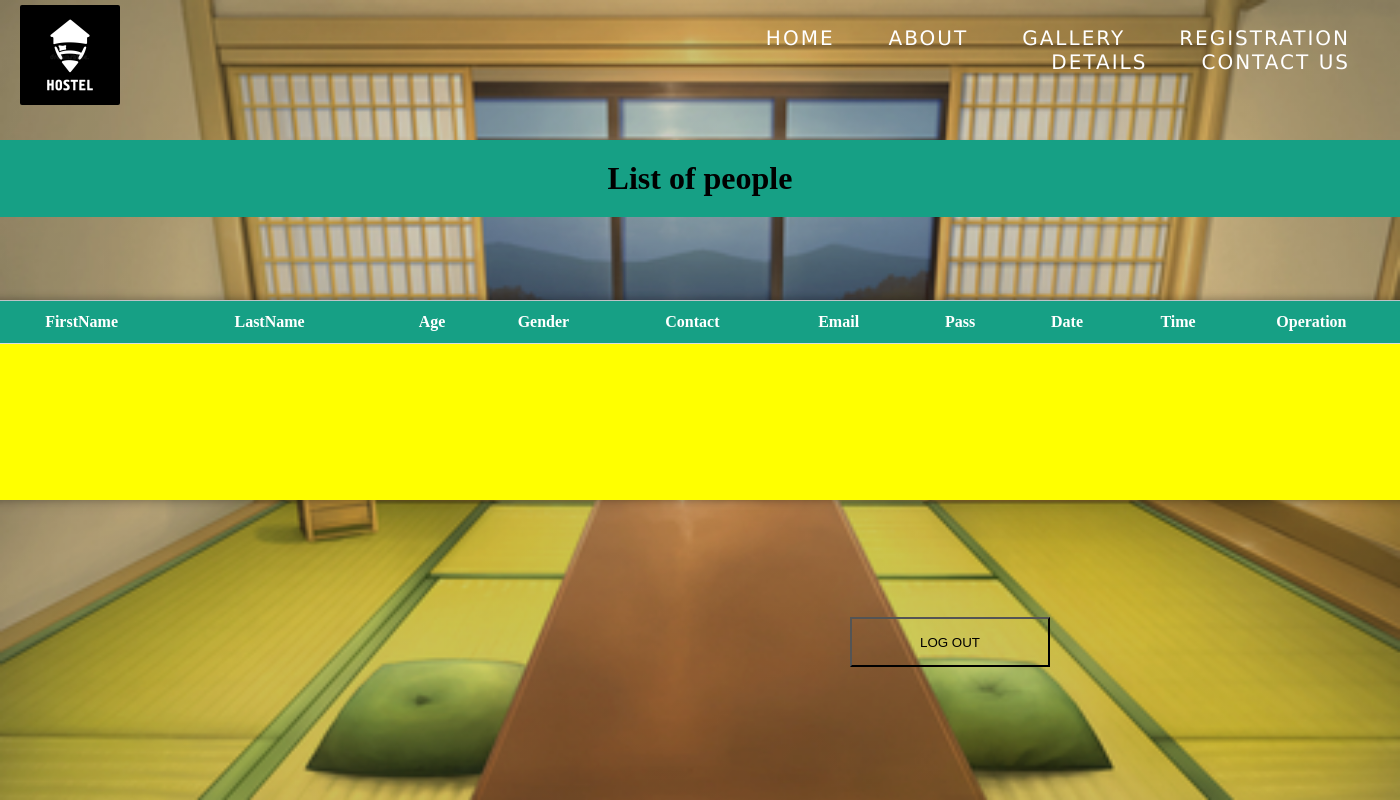
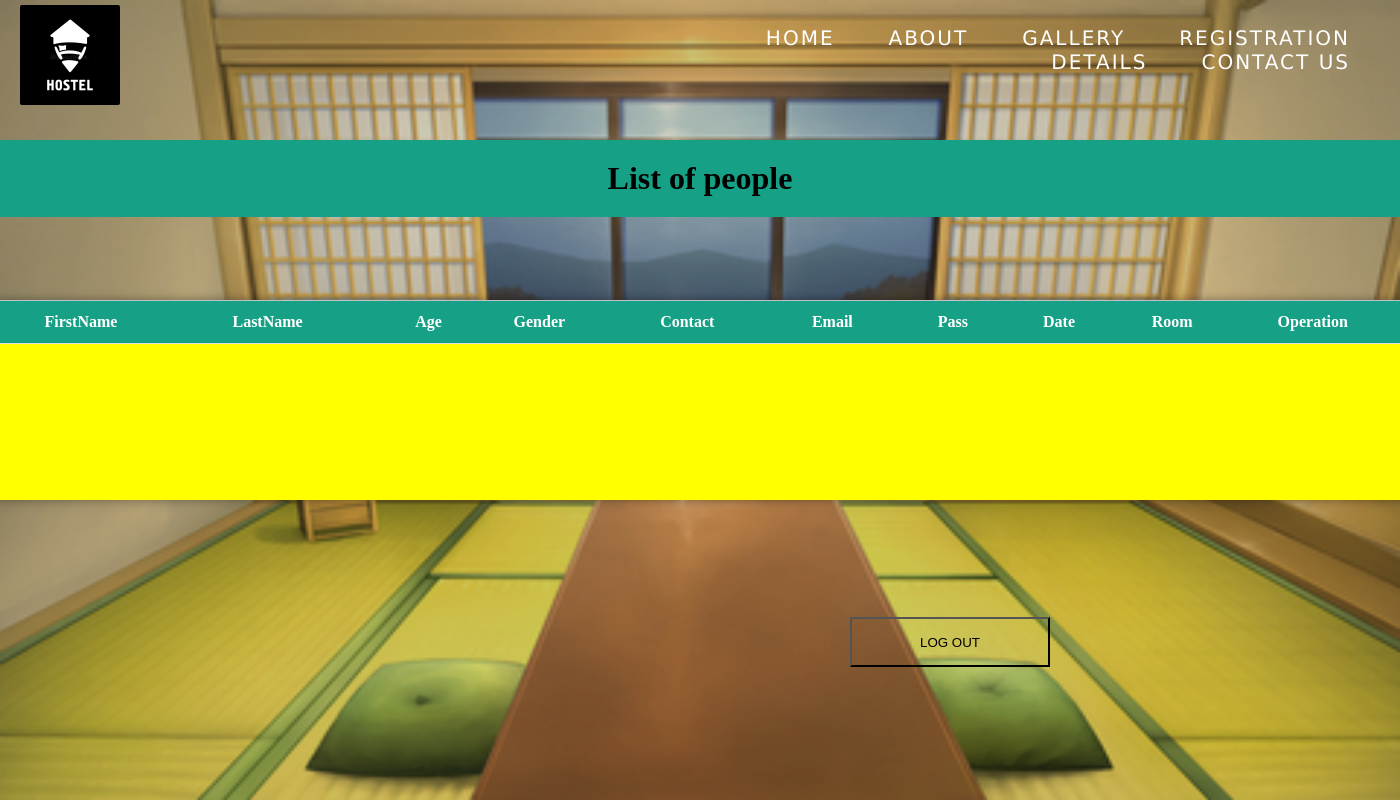
Before and after one commit to AAKANKSHA-CODE/Hosteller-Website, a PHP site: page /details1.php in a window 1400 px wide; the page is wider, and only the part inside the window is pictured. Run offline with PHP 8.4, Linux system fonts and the light colour scheme; the visitor is signed in with stand-in values (Sample User, id 1); data that the repository does not hold is empty.

Commit message:
Update details1.php

```diff
--- a/details1.php
+++ b/details1.php
@@ -108,7 +108,7 @@
                             <th>Email</th>
                             <th>Pass</th>
                             <th>Date</th>
-                            <th>Time</th>
+                            <th>Room</th>
                             <th colspan="2">Operation</th>
                         </tr>
                     </thead>
@@ -134,7 +134,7 @@ while($res=mysqli_fetch_array($query))
     <td><?php echo $res['Email'];?></td>
     <td><?php echo $res['Pass'];?></td>
     <td><?php echo $res['Dat'];?></td>
-    <td><?php echo $res['Tim'];?></td>
+    <td><?php echo $res['Room'];?></td>
     <td><a href="updates.php?id=<?php echo $res['id'];?>" data-toggle="tooltip" data-placement="top" title="UPDATE"><i class="fa fa-edit" aria-hidden="true"></i></a>
     </td>
     <td><a href="delete.php?id=<?php echo $res['id'];?>" data-toggle="tooltip" title="DELETE"><i class="fa fa-trash" aria-hidden="true"></i></a>
```
